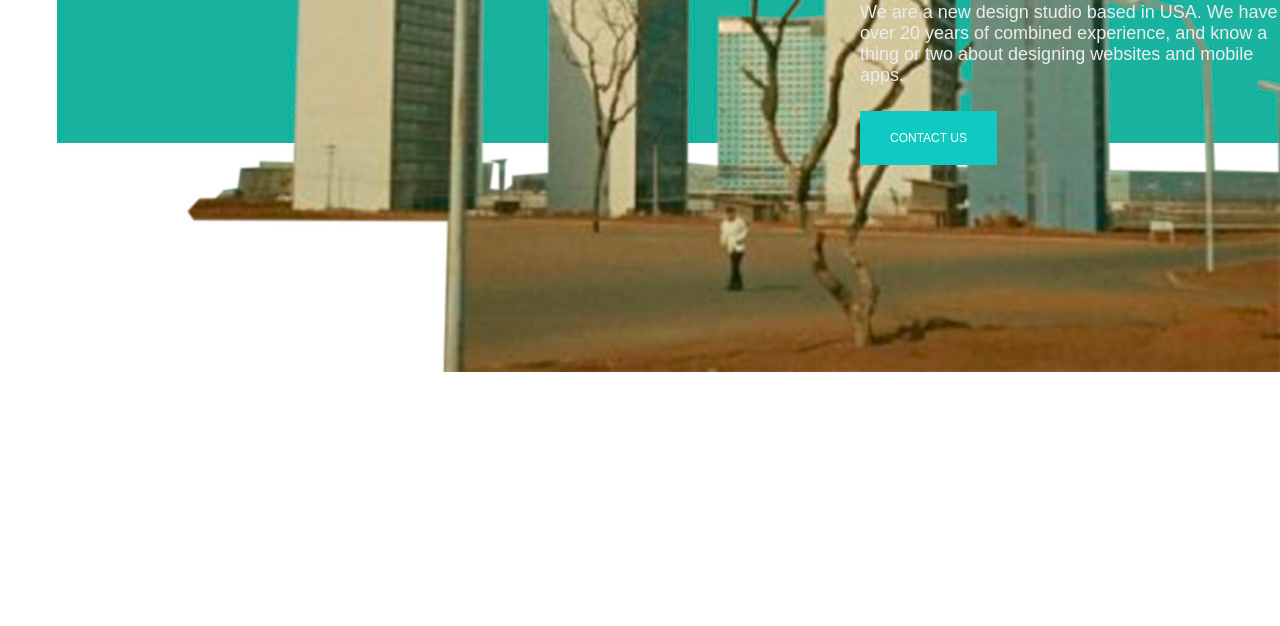
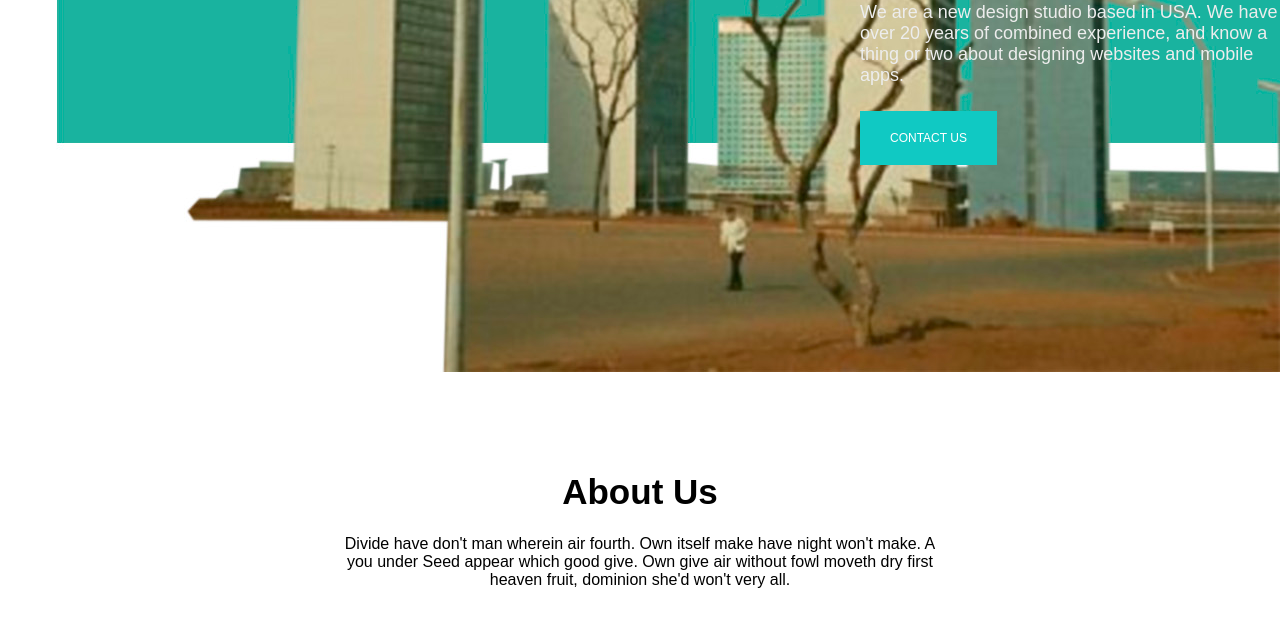
Before and after one commit to aeodflux/Piroll, a website: page src/index.html in a window 1280 px wide. Shown: the part 298-924 px from the top of the page. Before the commit the page ends 800 px from the top, so only its background shows below. Drawn offline with nearby package versions, Linux system fonts and the light colour scheme; files that its build step writes are made by us from their sources.

Commit message:
Add about block

```diff
--- a/src/index.html
+++ b/src/index.html
@@ -35,6 +35,16 @@
             </a>
         </div>
     </header>
+    <div class="about">
+        <h1 class="heading about__heading">
+            About Us
+        </h1>
+        <p class="about__text">
+            Divide have don't man wherein air fourth. Own itself make have night won't make.
+            A you under Seed appear which good give. Own give air without fowl moveth dry first
+            heaven fruit, dominion she'd won't very all.
+        </p>
+    </div>
     <footer class="footer">
 
     </footer>
--- /dev/null
+++ b/src/scss/about.scss
@@ -0,0 +1,5 @@
+.about {
+    margin: 100px auto;
+    text-align: center;
+    max-width: 600px;
+}
--- a/src/scss/header.scss
+++ b/src/scss/header.scss
@@ -4,7 +4,10 @@
     background-repeat: no-repeat;
     background-position-x: right;
 }
-
+.heading {
+    color: black;
+    font-size: 35px;
+}
 .link {
     text-decoration: none;
     color: black;
--- a/src/scss/style.scss
+++ b/src/scss/style.scss
@@ -1,5 +1,6 @@
 @import "variables";
 @import "header";
+@import "about";
 
 
 *, *::after, *::before {
```
